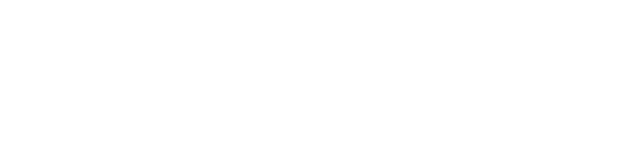
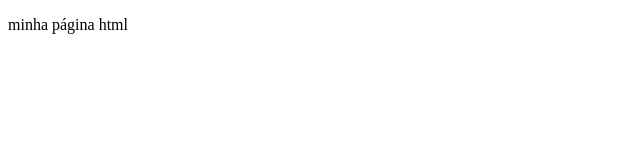
Before and after one commit to marciomedeiros88/projetoteste, a plain HTML site: page index.html in a window 1280 px wide. Shown: the whole page, without its empty margins (0-640 px from the left). Drawn offline with Linux system fonts and the light colour scheme.

Commit message:
adicionando parágrafo no meu site

```diff
--- a/index.html
+++ b/index.html
@@ -7,6 +7,6 @@
     <title>Document</title>
 </head>
 <body>
-
+    <p>minha página html</p>
 </body>
 </html>
```
